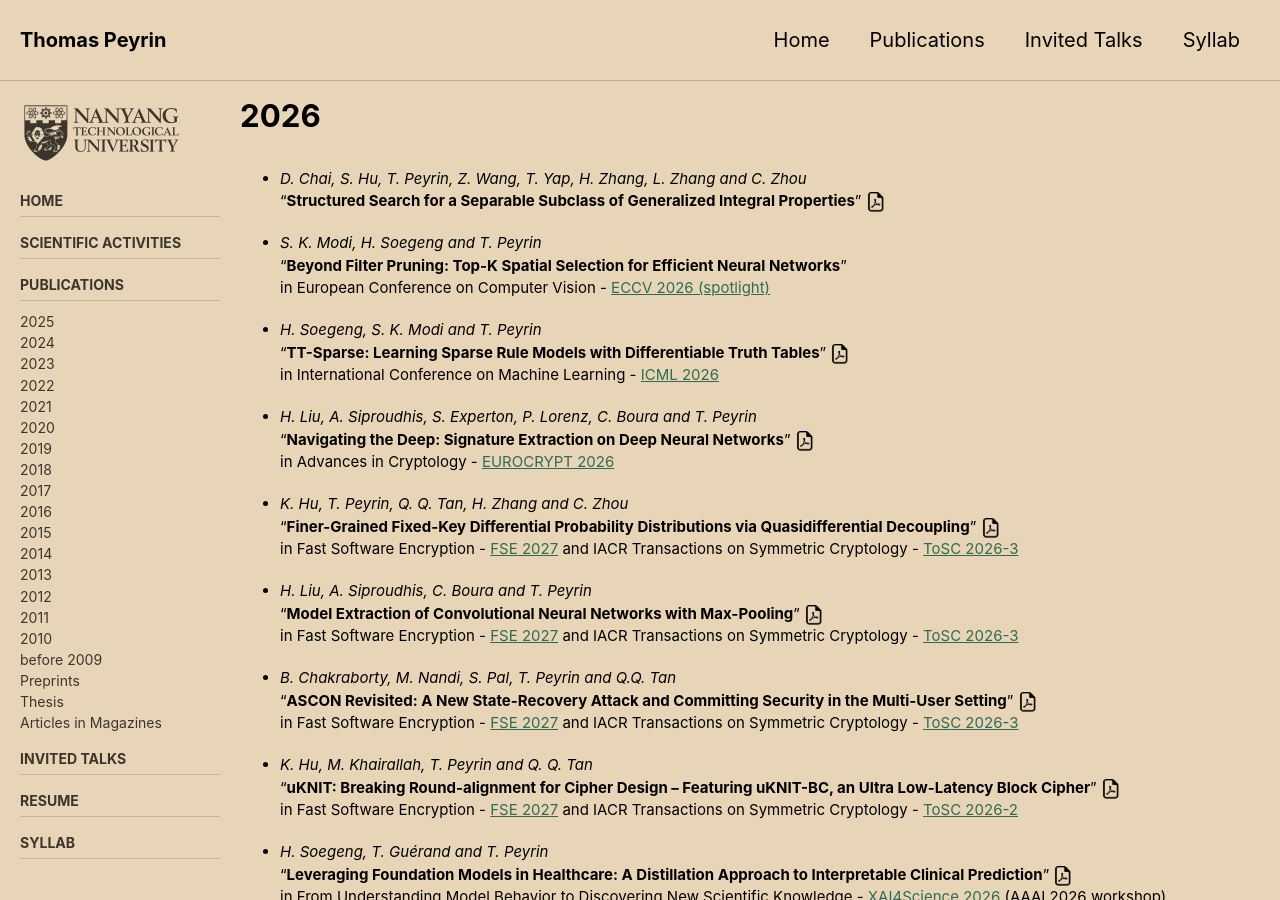
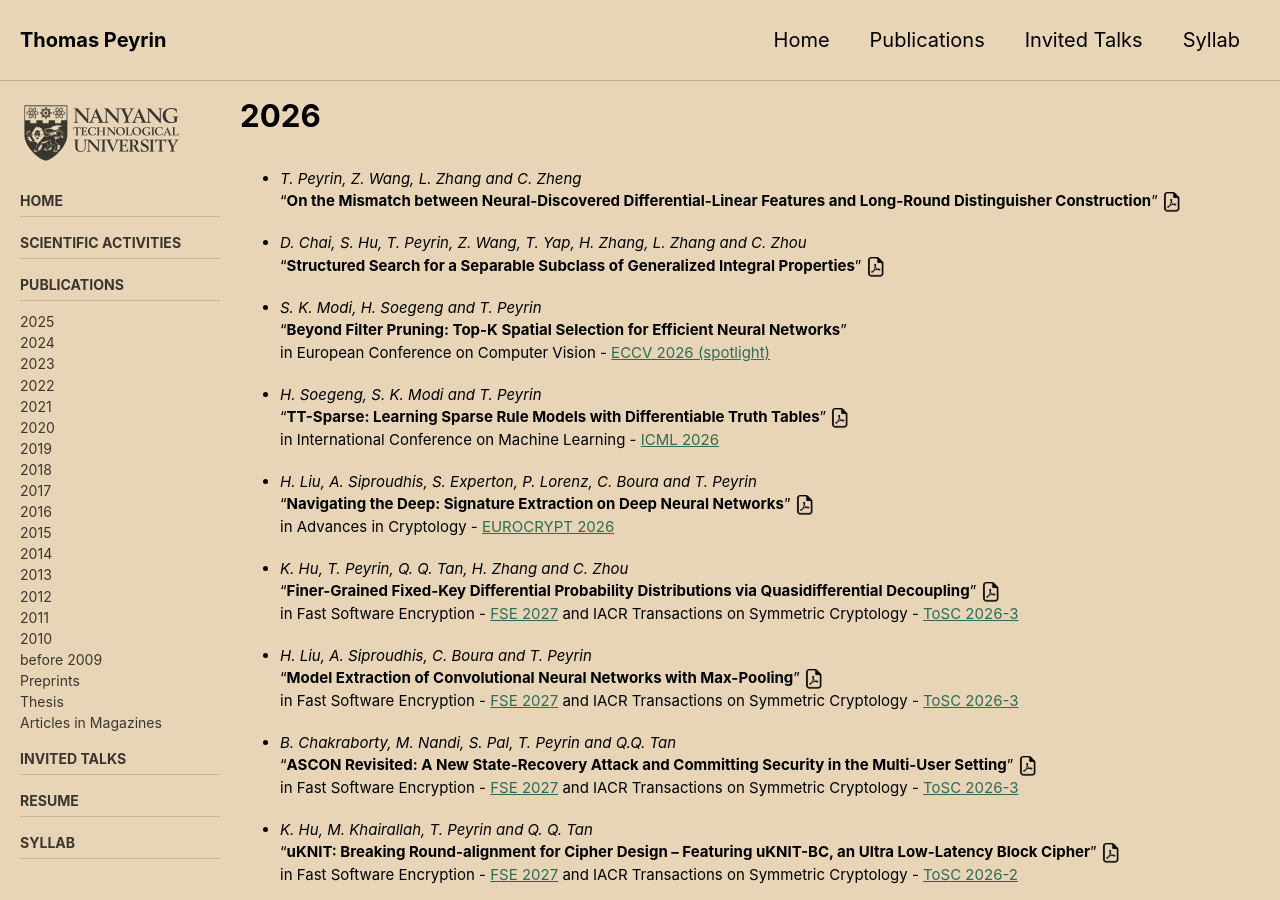
Before and after one commit to thomaspeyrin/web, a Jekyll site: the page built from publications.md, in a window 1280 px wide and 900 px high. Built offline with Jekyll 4.4.1, drawn with Linux system fonts in a browser that asks for light colours; cached includes are drawn as plain includes; nearby versions of some CDN libraries; our own code applies the rules of GitHub Pages for plain Markdown files.

Commit message:
Update publications.md

```diff
--- a/publications.md
+++ b/publications.md
@@ -10,6 +10,9 @@ sidebar:
 ---
 
 # 2026
+
+- *T. Peyrin, Z. Wang, L. Zhang and C. Zheng*
+"**On the Mismatch between Neural-Discovered Differential-Linear Features and Long-Round Distinguisher Construction**"   [![](https://thomaspeyrin.github.io/web/assets/images/pdf_icon_small.png "article")](https://eprint.iacr.org/2026/1858)
 
 - *D. Chai, S. Hu, T. Peyrin, Z. Wang, T. Yap, H. Zhang, L. Zhang and C. Zhou*
 "**Structured Search for a Separable Subclass of Generalized Integral Properties**"   [![](https://thomaspeyrin.github.io/web/assets/images/pdf_icon_small.png "article")](https://eprint.iacr.org/2026/1429)
```
